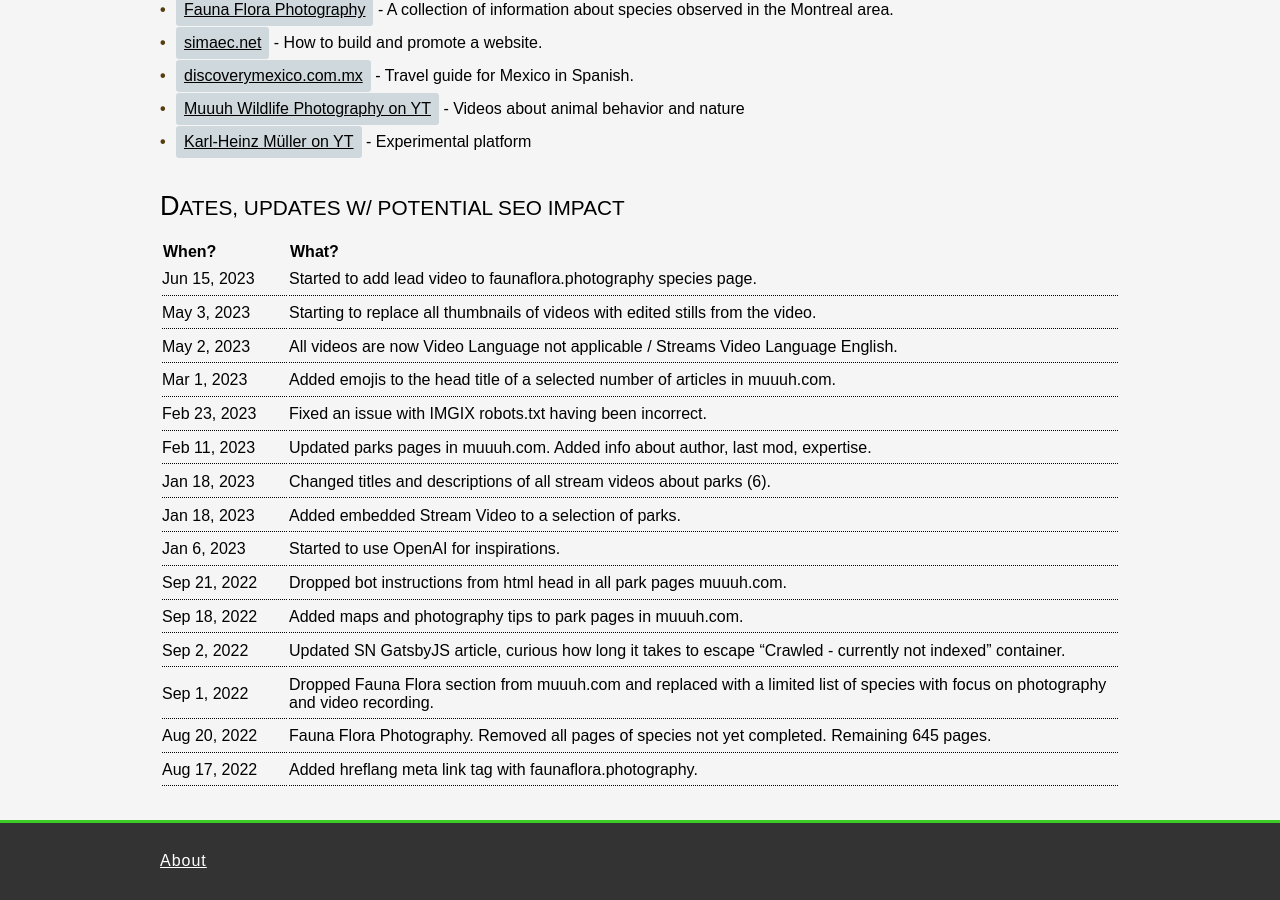
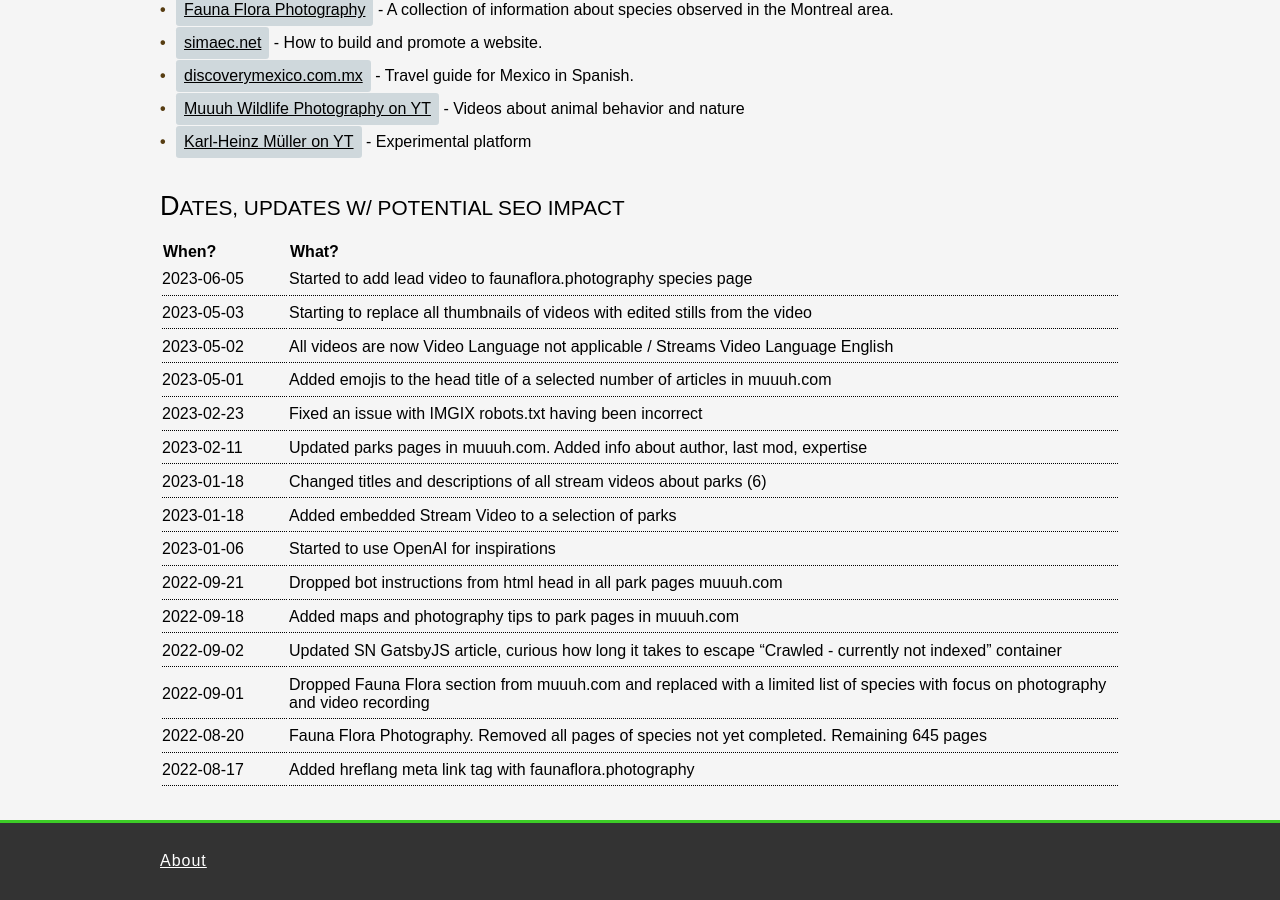
Before and after one commit to KHMuller/khmuller.github.io, a Jekyll site: the page built from index.md, in a window 1280 px wide and 900 px high, scrolled down 577 px. Built offline with Jekyll 4.4.1, drawn with Linux system fonts in a browser that asks for light colours.

Commit message:
Playing around

```diff
--- a/index.md
+++ b/index.md
@@ -29,18 +29,18 @@ Exploring the principles of evolutionary biology, self-awareness, empathy, and c
 
 |When?|What?|
 |:---|:---|
-|Jun 15, 2023|Started to add lead video to faunaflora.photography species page.|
-|May  3, 2023|Starting to replace all thumbnails of videos with edited stills from the video.|
-|May  2, 2023|All videos are now Video Language not applicable / Streams Video Language English.|
-|Mar  1, 2023|Added emojis to the head title of a selected number of articles in muuuh.com.|
-|Feb 23, 2023|Fixed an issue with IMGIX robots.txt having been incorrect.|
-|Feb 11, 2023|Updated parks pages in muuuh.com. Added info about author, last mod, expertise.|
-|Jan 18, 2023|Changed titles and descriptions of all stream videos about parks (6).|
-|Jan 18, 2023|Added embedded Stream Video to a selection of parks.|
-|Jan  6, 2023|Started to use OpenAI for inspirations.|
-|Sep 21, 2022|Dropped bot instructions from html head in all park pages muuuh.com.|
-|Sep 18, 2022|Added maps and photography tips to park pages in muuuh.com.|
-|Sep  2, 2022|Updated SN GatsbyJS article, curious how long it takes to escape "Crawled - currently not indexed" container.|
-|Sep  1, 2022|Dropped Fauna Flora section from muuuh.com and replaced with a limited list of species with focus on photography and video recording.|
-|Aug 20, 2022|Fauna Flora Photography. Removed all pages of species not yet completed. Remaining 645 pages.|
-|Aug 17, 2022|Added hreflang meta link tag with faunaflora.photography.|
+|2023-06-05|Started to add lead video to faunaflora.photography species page|
+|2023-05-03|Starting to replace all thumbnails of videos with edited stills from the video|
+|2023-05-02|All videos are now Video Language not applicable / Streams Video Language English|
+|2023-05-01|Added emojis to the head title of a selected number of articles in muuuh.com|
+|2023-02-23|Fixed an issue with IMGIX robots.txt having been incorrect|
+|2023-02-11|Updated parks pages in muuuh.com. Added info about author, last mod, expertise|
+|2023-01-18|Changed titles and descriptions of all stream videos about parks (6)|
+|2023-01-18|Added embedded Stream Video to a selection of parks|
+|2023-01-06|Started to use OpenAI for inspirations|
+|2022-09-21|Dropped bot instructions from html head in all park pages muuuh.com|
+|2022-09-18|Added maps and photography tips to park pages in muuuh.com|
+|2022-09-02|Updated SN GatsbyJS article, curious how long it takes to escape "Crawled - currently not indexed" container|
+|2022-09-01|Dropped Fauna Flora section from muuuh.com and replaced with a limited list of species with focus on photography and video recording|
+|2022-08-20|Fauna Flora Photography. Removed all pages of species not yet completed. Remaining 645 pages|
+|2022-08-17|Added hreflang meta link tag with faunaflora.photography|
```
